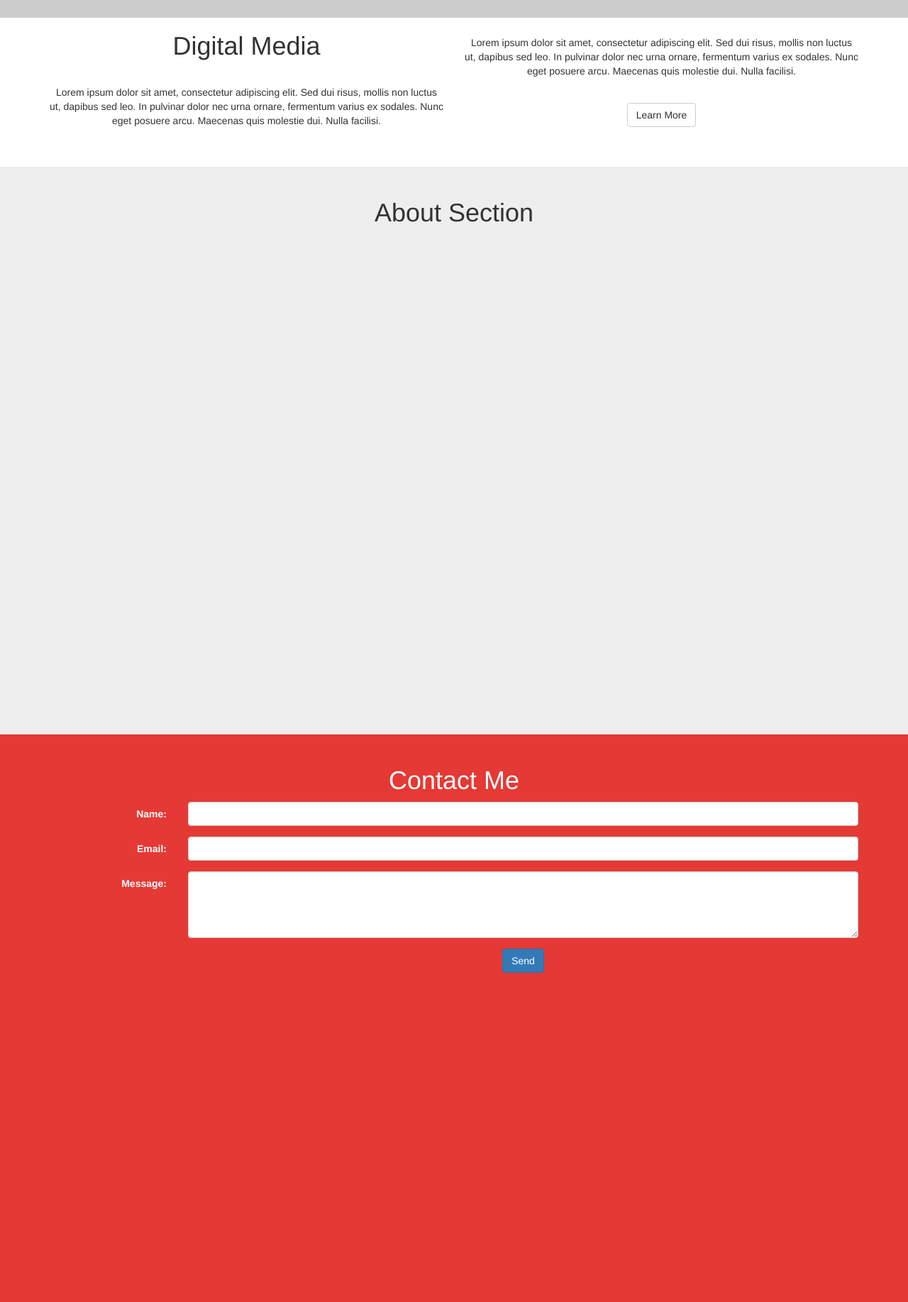
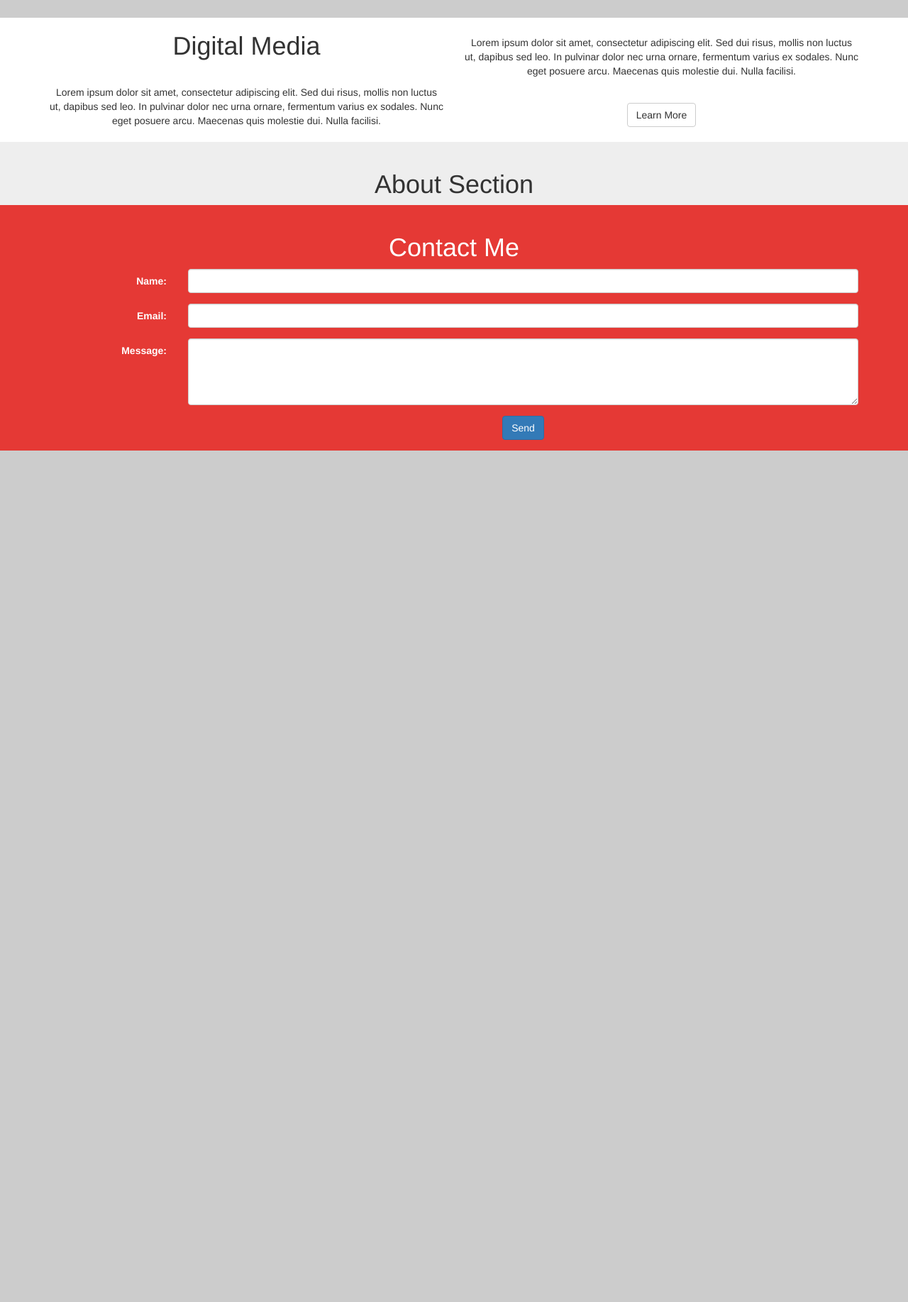
Before and after one commit to t0pgunn/project3, a PHP site: page / in a window 1280 px wide. Shown: the part 565-2400 px from the top of the page at 71% size. After the commit the page ends 1200 px from the top, so only its background shows below. Run offline with PHP 8.4, Linux system fonts and the light colour scheme; grey boxes labelled with a size stand in for pictures from a placeholder-image service; some libraries are stand-ins or nearby versions.

Commit message:
removed fixed page size

```diff
--- a/css/styles.css
+++ b/css/styles.css
@@ -58,22 +58,23 @@
 }
 
 .intro-section {
-    height: 100%;
+    /*height: 100%;*/
     padding-top: 50px;
+    margin-bottom: 10px;
     text-align: center;
     background: #fff;
 }
 
 .about-section {
-    height: 100%;
-    padding-top: 25px;
+    /*height: 100%;*/
+    padding-top: 20px;
     text-align: center;
     background: #eee;
 }
 
 .contact-section {
-    height: 100%;
-    padding-top: 25px;
+    /*height: 100%;*/
+    padding-top: 20px;
     text-align: center;
     background: #E53935;
     color: white;
```
